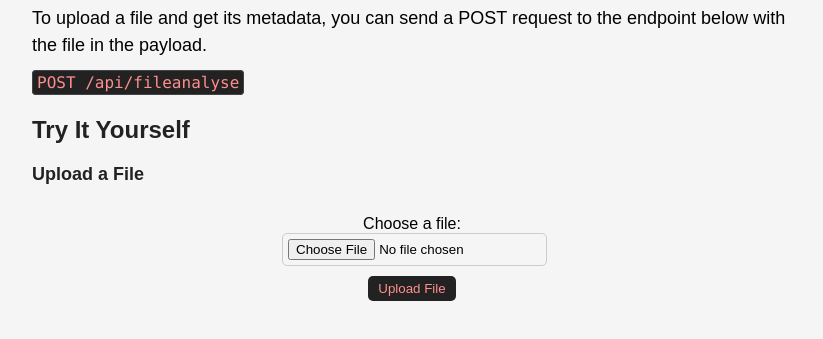
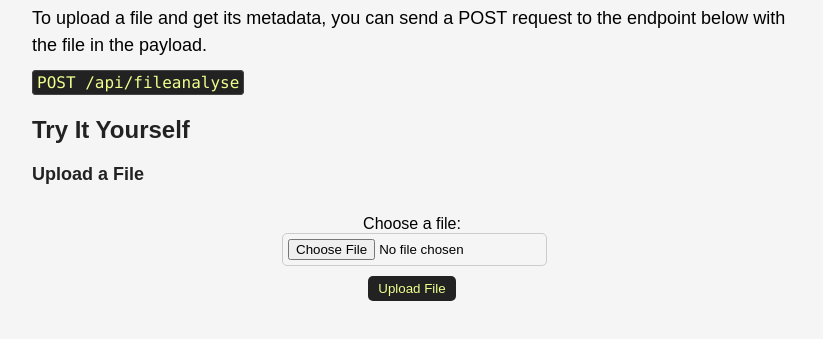
Before and after one commit to vbsantos/fcc-file-metadata-microservice, a plain HTML site: page front/index.html in a window 1280 px wide. Shown: the part 269-608 px from the top of the page, without its empty margins (228-1051 px from the left). Drawn offline with Linux system fonts and the light colour scheme.

Commit message:
v1.6 - Change Accent Color

```diff
--- a/front/style.css
+++ b/front/style.css
@@ -3,8 +3,8 @@
   --dark-color-2: #444;
   --light-color-1: #f5f5f5;
   --light-color-2: #ccc;
-  --accent-color-1: rgb(255, 142, 142);
-  --accent-color-2: rgb(251, 115, 115);
+  --accent-color-1: rgb(240, 255, 142);
+  --accent-color-2: rgb(251, 244, 115);
 }
 
 body {
```
